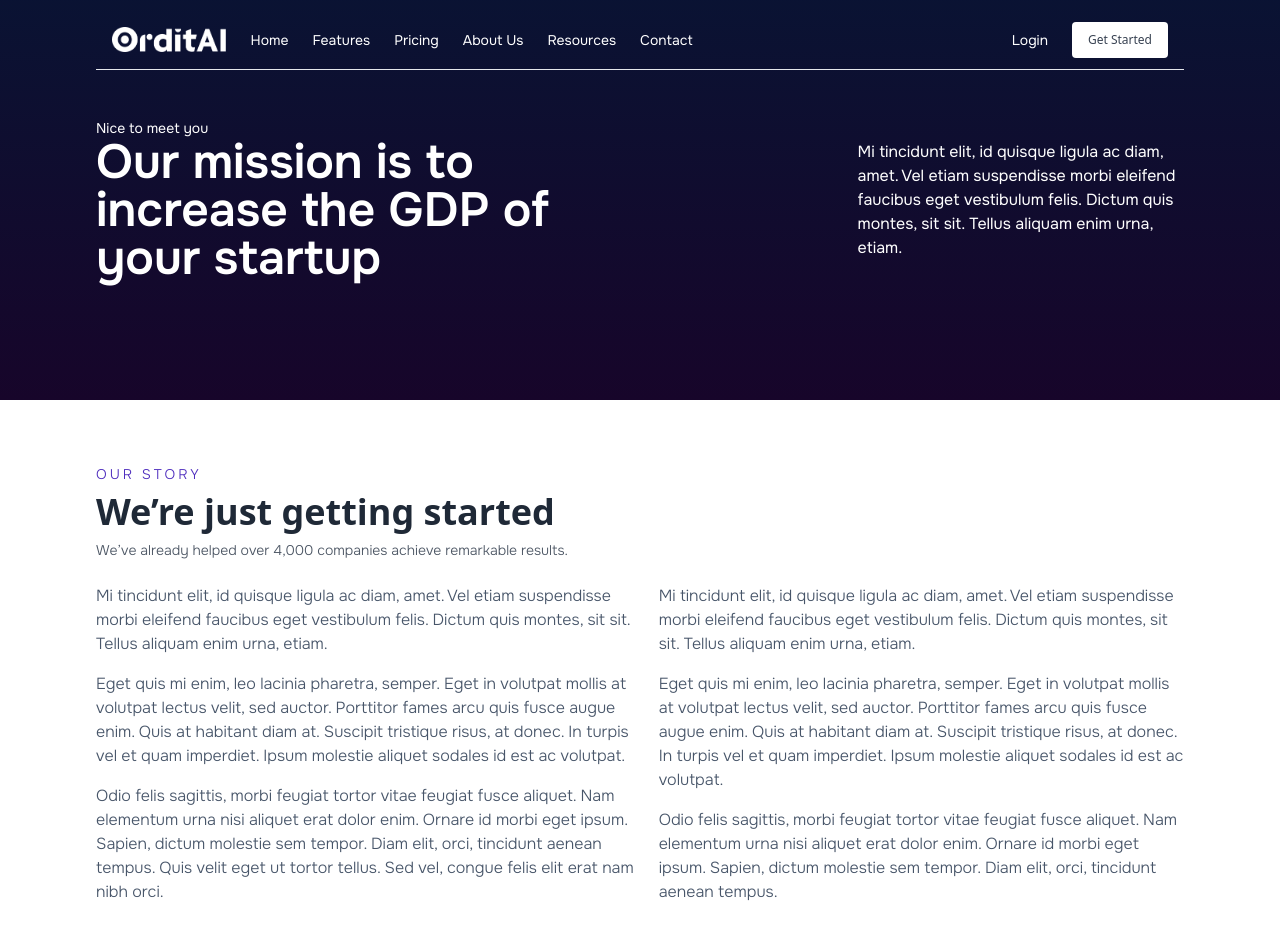
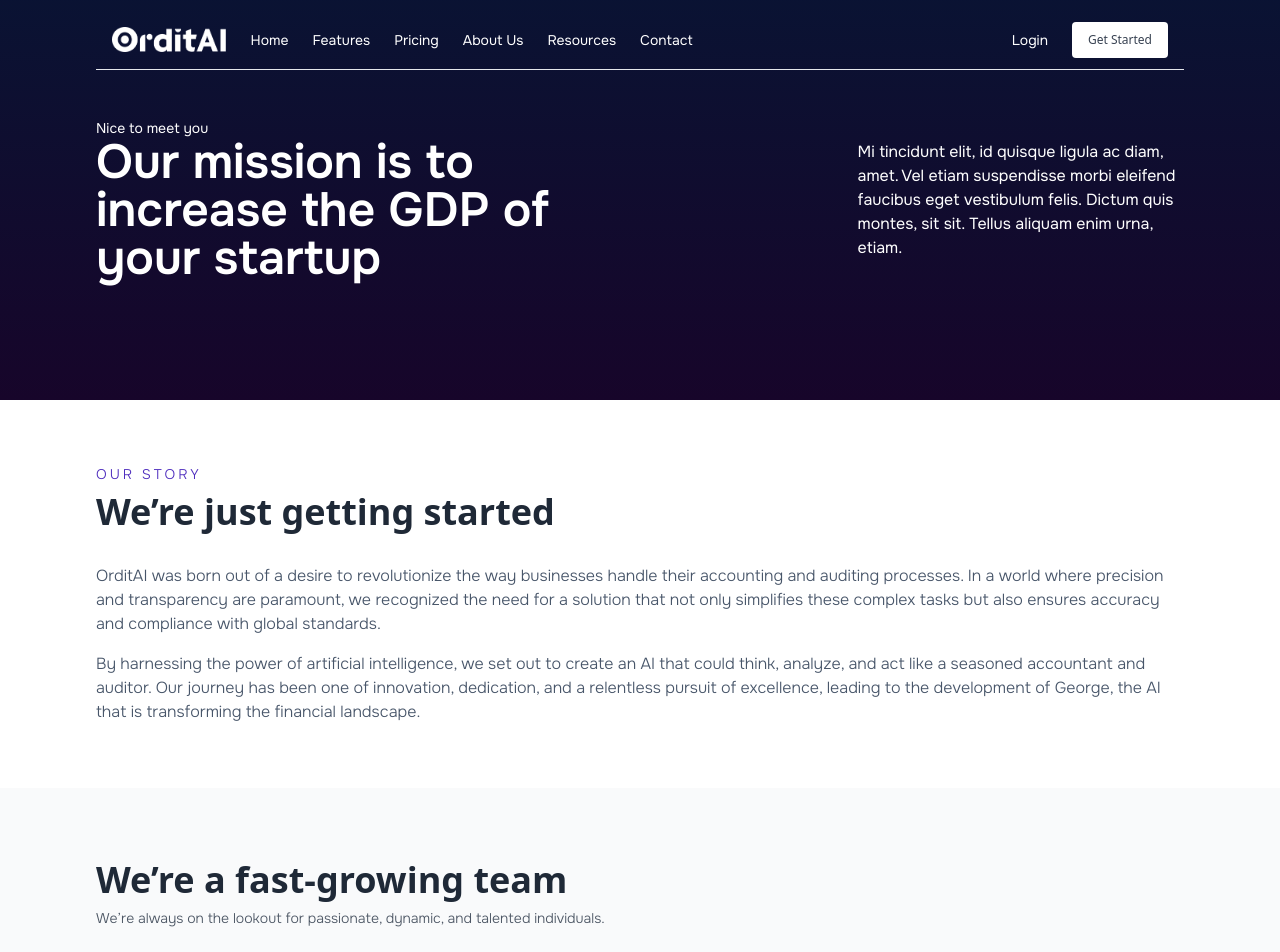
Before and after one commit to ordit-ai/orditAi-website, a React (Vite) app: page /about-us in a window 1280 px wide. Shown: the top 952 px of the page. Built offline with nearby package versions, Linux system fonts and the light colour scheme.

Commit message:
feat: about uss  #0

```diff
--- a/src/pages/AboutUs.tsx
+++ b/src/pages/AboutUs.tsx
@@ -39,48 +39,24 @@ const AboutUs = () => {
         <SectionHeaders
           introText="Our story"
           header="We’re just getting started"
-          subHeader="We’ve already helped over 4,000 companies achieve remarkable results."
+          subHeader=""
           color="secondary"
         />
 
         <div className="flex items-center gap-6  justify-center pt-6">
           <div className="space-y-4">
             <Typography.Text className="text-slate-600 font-light">
-              Mi tincidunt elit, id quisque ligula ac diam, amet. Vel etiam suspendisse morbi eleifend faucibus eget
-              vestibulum felis. Dictum quis montes, sit sit. Tellus aliquam enim urna, etiam.
+            OrditAI was born out of a desire to revolutionize the way businesses handle their accounting and auditing processes. In a world where precision and transparency are paramount, we recognized the need for a solution that not only simplifies these complex tasks but also ensures accuracy and compliance with global standards.
             </Typography.Text>
 
             <Typography.Text className="text-slate-600 font-light">
-              Eget quis mi enim, leo lacinia pharetra, semper. Eget in volutpat mollis at volutpat lectus velit, sed
-              auctor. Porttitor fames arcu quis fusce augue enim. Quis at habitant diam at. Suscipit tristique risus, at
-              donec. In turpis vel et quam imperdiet. Ipsum molestie aliquet sodales id est ac volutpat.
+            By harnessing the power of artificial intelligence, we set out to create an AI that could think, analyze, and act like a seasoned accountant and auditor. Our journey has been one of innovation, dedication, and a relentless pursuit of excellence, leading to the development of George, the AI that is transforming the financial landscape.
             </Typography.Text>
 
-            <Typography.Text className="text-slate-600 font-light">
-              Odio felis sagittis, morbi feugiat tortor vitae feugiat fusce aliquet. Nam elementum urna nisi aliquet
-              erat dolor enim. Ornare id morbi eget ipsum. Sapien, dictum molestie sem tempor. Diam elit, orci,
-              tincidunt aenean tempus. Quis velit eget ut tortor tellus. Sed vel, congue felis elit erat nam nibh orci.
-            </Typography.Text>
+
           </div>
 
-          <div className="space-y-4">
-            <Typography.Text className="text-slate-600 font-light">
-              Mi tincidunt elit, id quisque ligula ac diam, amet. Vel etiam suspendisse morbi eleifend faucibus eget
-              vestibulum felis. Dictum quis montes, sit sit. Tellus aliquam enim urna, etiam.
-            </Typography.Text>
 
-            <Typography.Text className="text-slate-600 font-light">
-              Eget quis mi enim, leo lacinia pharetra, semper. Eget in volutpat mollis at volutpat lectus velit, sed
-              auctor. Porttitor fames arcu quis fusce augue enim. Quis at habitant diam at. Suscipit tristique risus, at
-              donec. In turpis vel et quam imperdiet. Ipsum molestie aliquet sodales id est ac volutpat.
-            </Typography.Text>
-
-            <Typography.Text className="text-slate-600 font-light">
-              Odio felis sagittis, morbi feugiat tortor vitae feugiat fusce aliquet. Nam elementum urna nisi aliquet
-              erat dolor enim. Ornare id morbi eget ipsum. Sapien, dictum molestie sem tempor. Diam elit, orci,
-              tincidunt aenean tempus.
-            </Typography.Text>
-          </div>
         </div>
       </div>
 
```
